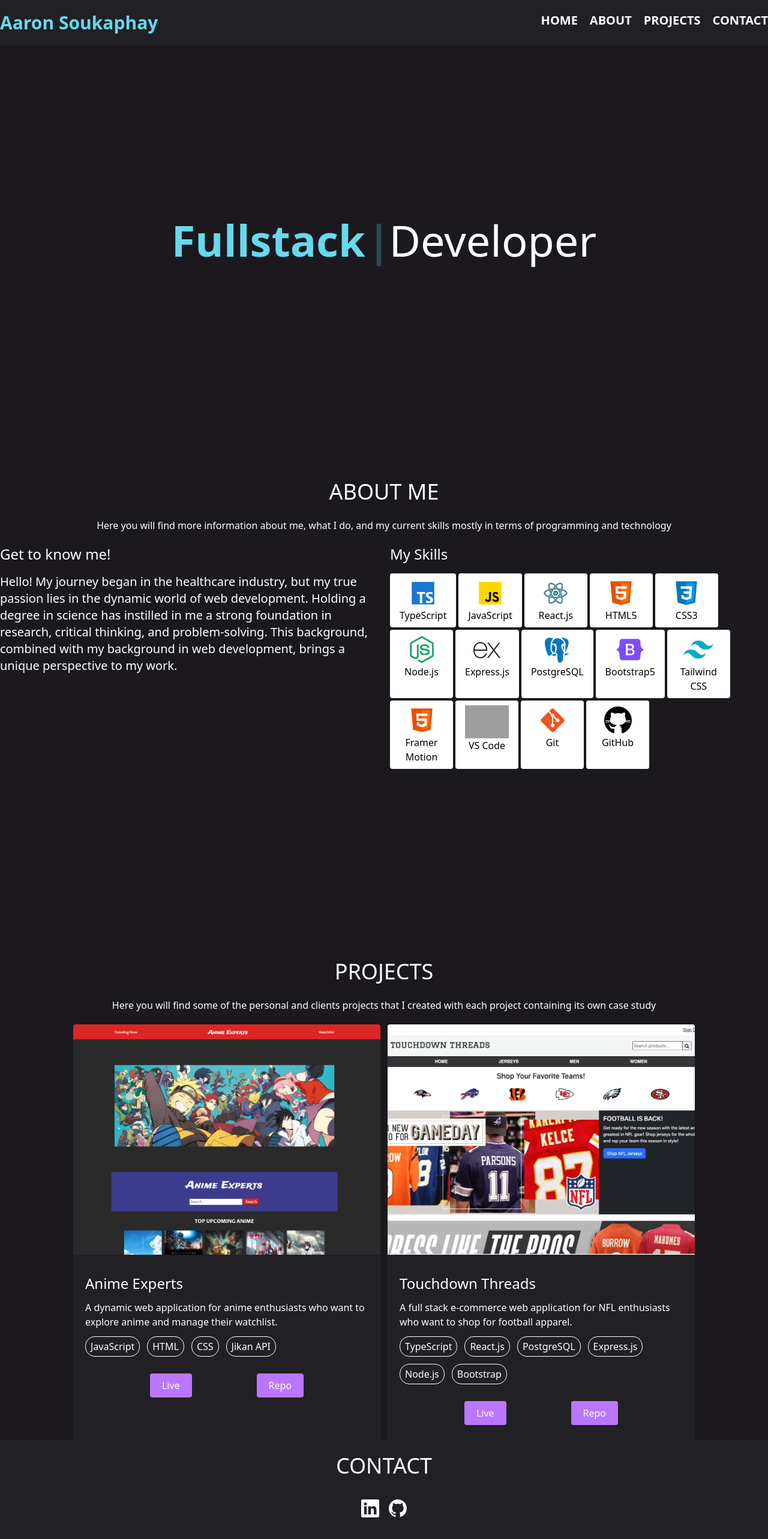
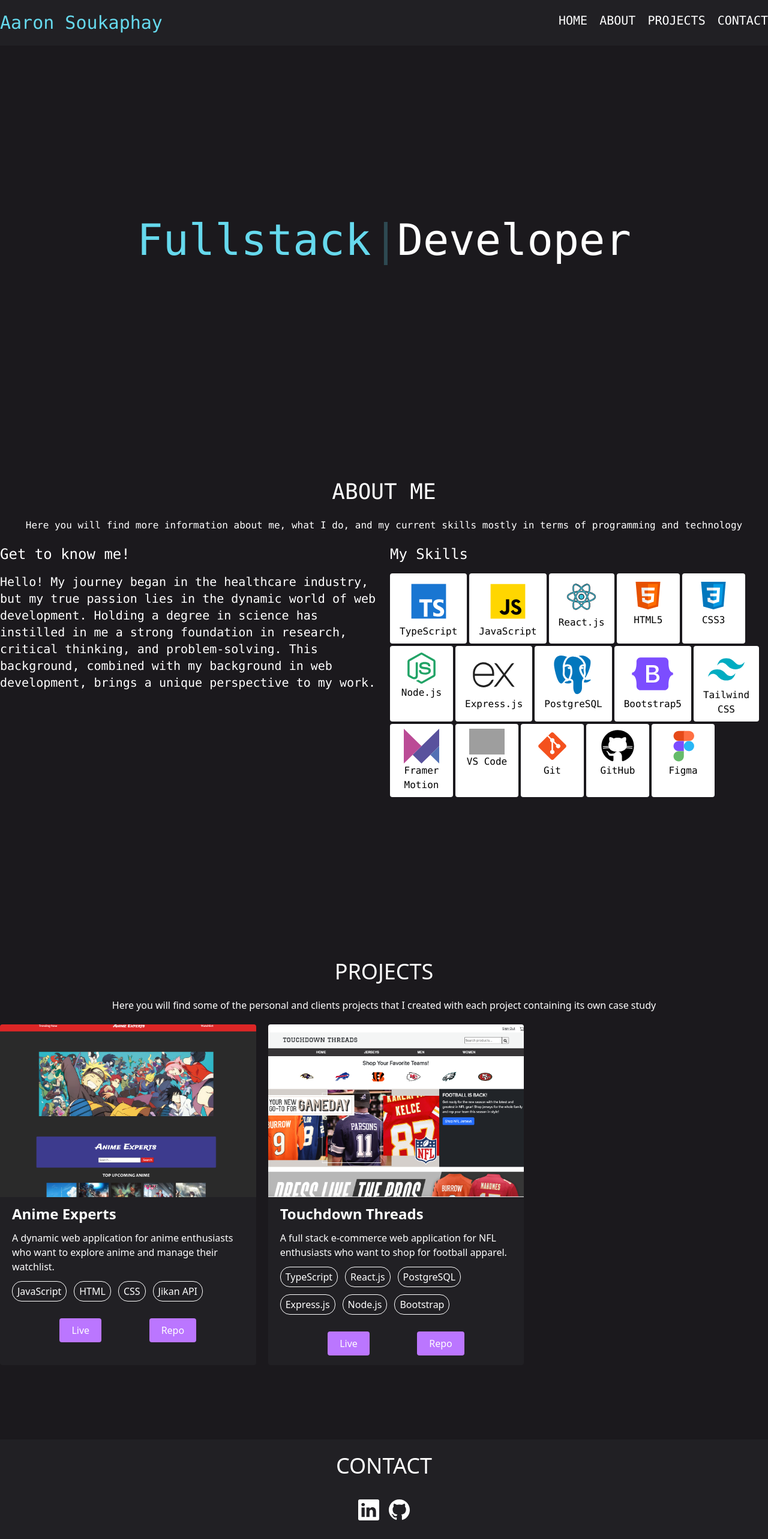
Before and after one commit to aaronsoukaphay/personal-website, a React (Vite) app in the folder my-website/: page / in a window 1280 px wide. Shown: the top 2566 px of the page at 60% size. Built offline with nearby package versions, Linux system fonts and the light colour scheme; grey boxes are pictures that could not be loaded.

Commit message:
Added animation to skills section and made font changes

```diff
--- a/my-website/src/About.tsx
+++ b/my-website/src/About.tsx
@@ -44,7 +44,7 @@ export default function About() {
     },
     {
       name: "Framer Motion",
-      img: "/images/icons/html.svg",
+      img: "/images/icons/framer-motion.svg",
     },
     {
       name: "VS Code",
@@ -58,10 +58,34 @@ export default function About() {
       name: "GitHub",
       img: "/images/icons/github.svg",
     },
+    {
+      name: "Figma",
+      img: "/images/icons/figma.svg",
+    },
   ];
 
+  const container = {
+    hidden: { opacity: 1, scale: 0 },
+    visible: {
+      opacity: 1,
+      scale: 1,
+      transition: {
+        delayChildren: 0.3,
+        staggerChildren: 0.1,
+      },
+    },
+  };
+
+  const item = {
+    hidden: { y: 20, opacity: 0 },
+    visible: {
+      y: 0,
+      opacity: 1,
+    },
+  };
+
   return (
-    <div className="h-screen">
+    <div className="h-screen font-mono">
       <div className="text-center text-4xl pb-6">ABOUT ME</div>
       <p className="text-center mb-5">
         Here you will find more information about me, what I do, and my current
@@ -81,20 +105,25 @@ export default function About() {
         </div>
         <div className="basis-1/2">
           <div className="text-2xl pb-4">My Skills</div>
-          <div className="flex flex-wrap gap-1">
-            {skills.map((skill) => (
+          <motion.div
+            className="flex flex-wrap gap-1"
+            variants={container}
+            initial="hidden"
+            whileInView="visible"
+          >
+            {skills.map((skill, index) => (
               <motion.div
-                initial={{ opacity: 0 }}
-                whileInView={{ opacity: 1 }}
+                variants={item}
+                key={index}
                 className="bg-white text-black rounded px-4 py-2 xl:basis-1/6 md:basis-1/5 sm:basis-1/2"
               >
                 <div className="flex justify-center">
-                  <img src={skill.img} />
+                  <img src={skill.img} width="80%" />
                 </div>
                 <h1 className="text-center">{skill.name}</h1>
               </motion.div>
             ))}
-          </div>
+          </motion.div>
         </div>
       </div>
     </div>
--- a/my-website/src/Footer.tsx
+++ b/my-website/src/Footer.tsx
@@ -12,14 +12,14 @@ export default function Footer() {
           href="https://www.linkedin.com/in/aaron-soukaphay/"
           target="_blank"
         >
-          <BsLinkedin size={30} />
+          <BsLinkedin size={35} />
         </a>
         <a
           className="px-2 hover:text-blue"
           href="https://github.com/aaronsoukaphay"
           target="_blank"
         >
-          <BsGithub size={30} />
+          <BsGithub size={35} />
         </a>
       </div>
     </div>
--- a/my-website/src/Header.tsx
+++ b/my-website/src/Header.tsx
@@ -1,17 +1,17 @@
 export default function Header() {
   const headings = ["home", "about", "projects", "contact"];
   return (
-    <header className="py-5 bg-medgrey fixed w-screen">
+    <header className="py-5 bg-medgrey fixed w-screen font-mono">
       <div className="md:container md:mx-auto">
         <div className="flex justify-between">
           <div>
-            <h3 className="text-3xl font-bold text-blue">Aaron Soukaphay</h3>
+            <h3 className="text-3xl text-blue">Aaron Soukaphay</h3>
           </div>
           <div className="flex gap-5">
             {headings.map((heading, i) => (
               <a
                 key={i}
-                className="uppercase text-xl hover:text-blue font-bold"
+                className="uppercase text-xl hover:text-blue"
                 href={`#${heading}`}
               >
                 {heading}
--- a/my-website/src/Home.tsx
+++ b/my-website/src/Home.tsx
@@ -10,7 +10,7 @@ export default function Home() {
     console.log(`Done after 5 loops!`);
   };
   return (
-    <div className="h-screen">
+    <div className="h-screen font-mono">
       <div
         // style={{
         //   backgroundImage: "url(/images/background.jpg)",
@@ -19,7 +19,7 @@ export default function Home() {
       >
         {/* <img src="/images/home-background.jpg" className="absolute" /> */}
         <h1 className="text-center text-7xl py-3 ">
-          <span style={{ color: "#66D9ED", fontWeight: "bold" }}>
+          <span style={{ color: "#66D9ED", fontWeight: "" }}>
             {/* Style will be inherited from the parent element */}
             <Typewriter
               words={["Frontend", "Backend", "Fullstack"]}
--- a/my-website/src/Projects.tsx
+++ b/my-website/src/Projects.tsx
@@ -34,17 +34,17 @@ export default function Projects() {
         Here you will find some of the personal and clients projects that I
         created with each project containing its own case study
       </p>
-      <div className="flex flex-wrap justify-center gap-3">
+      <div className="flex flex-wrap gap-5">
         {projects.map((project) => (
-          <div className="bg-medgrey rounded basis-2/5">
-            <div className="flex justify-center bg-contain">
+          <div className="bg-medgrey rounded basis-1/3">
+            <div className="flex justify-center">
               <img
                 src={project.image}
-                className="rounded-t object-cover h-96 w-full"
+                className="rounded-t object-cover h-72 w-full"
               />
             </div>
-            <div className="p-5">
-              <div className="text-2xl py-3">{project.title}</div>
+            <div className="px-5">
+              <div className="text-2xl py-3 font-semibold">{project.title}</div>
               <div>{project.description}</div>
               <div className="flex flex-wrap gap-3 py-3">
                 {project.technologies.map((lang: string) => (
```
Also changed, not shown: my-website/public/images/icons/figma.svg (added), my-website/public/images/icons/framer-motion.svg (added).
